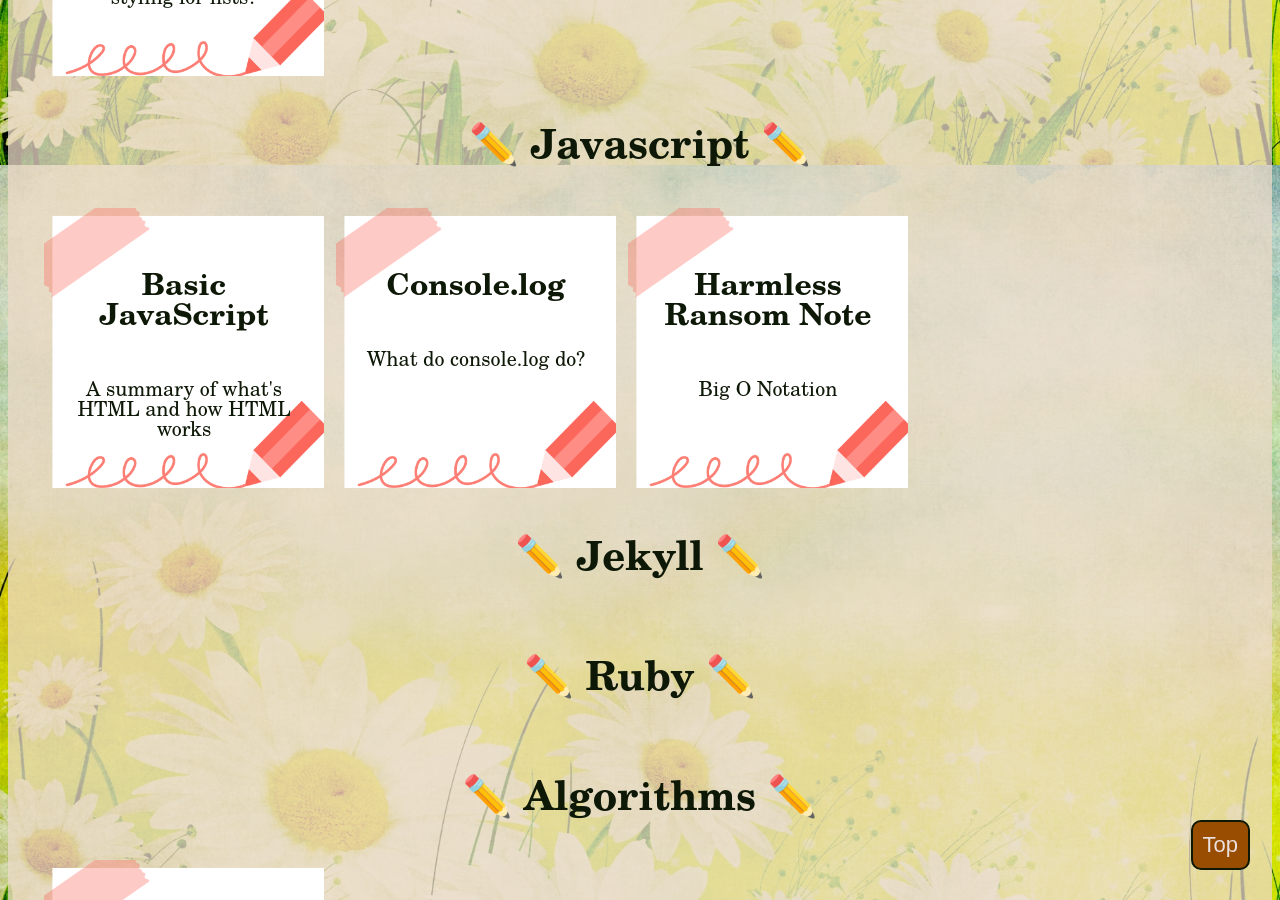
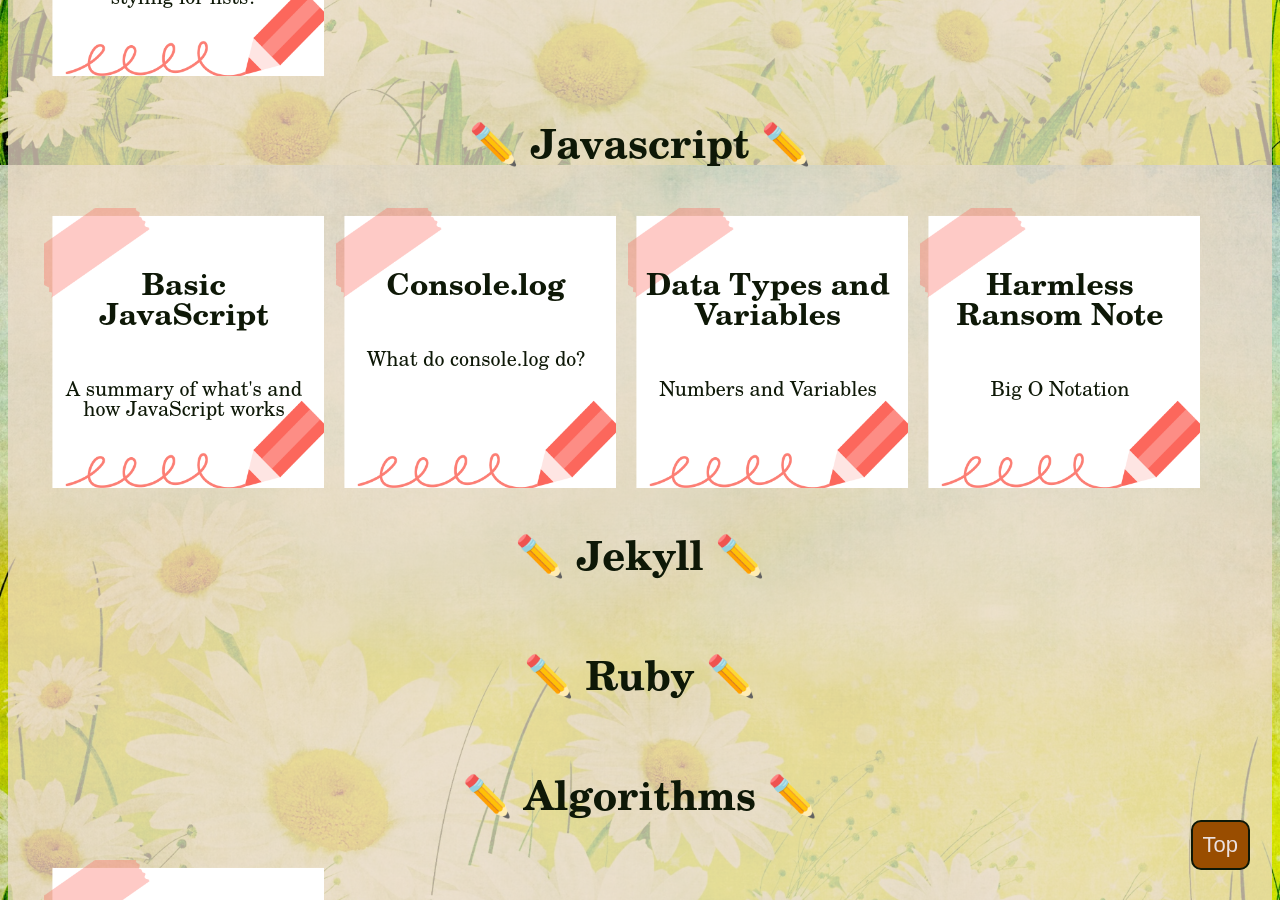
Before and after one commit to WYCodeBook/WYCodeBook.github.io, a Jekyll site: the page built from note/index.html, in a window 1280 px wide and 900 px high, scrolled down 1635 px. Built offline with Jekyll 4.4.1, drawn with Linux system fonts in a browser that asks for light colours; some web fonts are replaced.

Commit message:
new note

```diff
--- a/_javascript/basic-javascript.md
+++ b/_javascript/basic-javascript.md
@@ -3,16 +3,13 @@
 layout: collection
 title: "Basic JavaScript"
 picture:
-description: A summary of what's HTML and how HTML works
+description: A summary of what's and how JavaScript works
 ---
 
-
-### What's JavaScript
+## What's JavaScript?
 
 HTML and CSS are markup languages. Markup languages are used to describe and define elements within a document.
 
 JavaScript is a programming language. Programming languages are used to communicate instructions to a machine. Programming languages can be used to control the behavior of a machine and to express algorithms.
 
 💥 Use `Control+Shift+J` to open the Console panel in Google chrome with a Window. Use `Command+Option+J` to open the Console panel in Google Chrome with a Mac.
-
-###
```
Also changed, not shown: _javascript/date-type-and-variables.md (added, +48 -0 lines), pic/numbercomparison.PNG (added).
